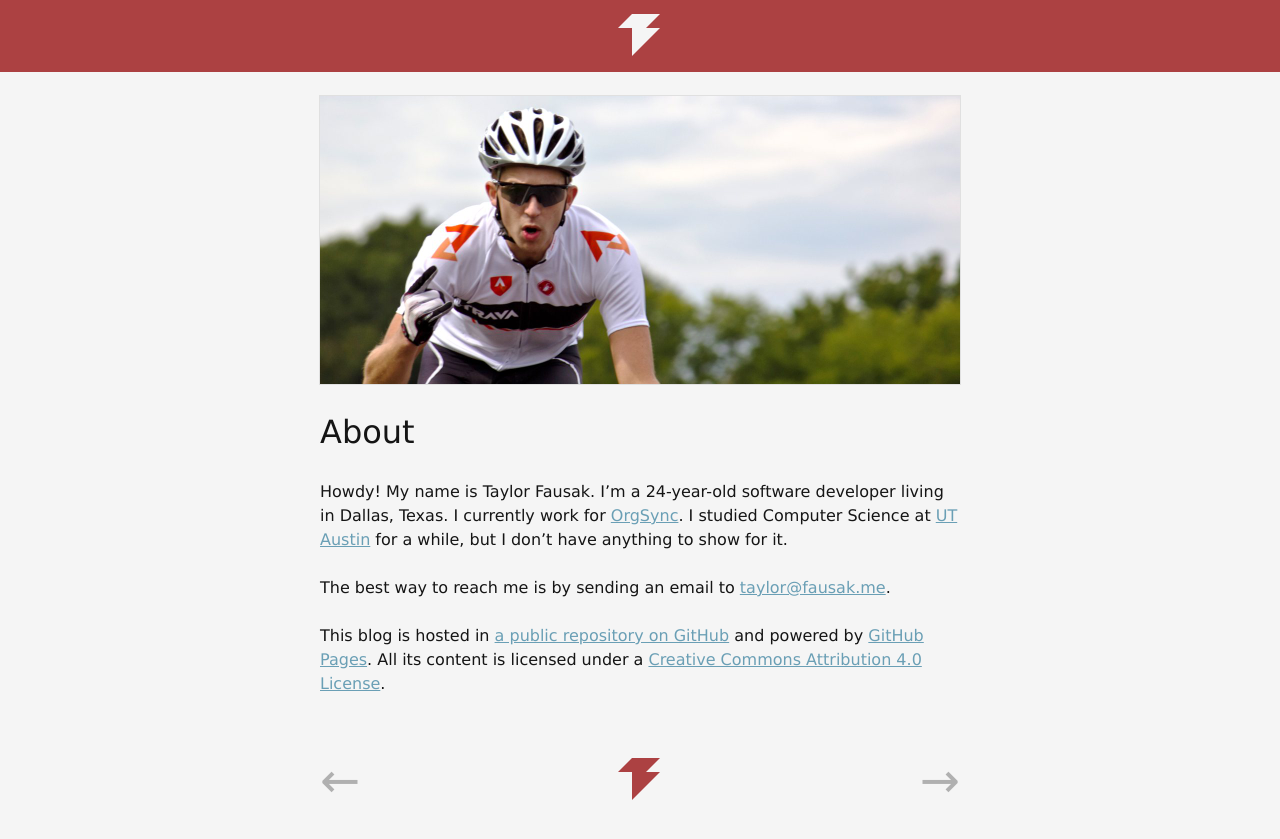
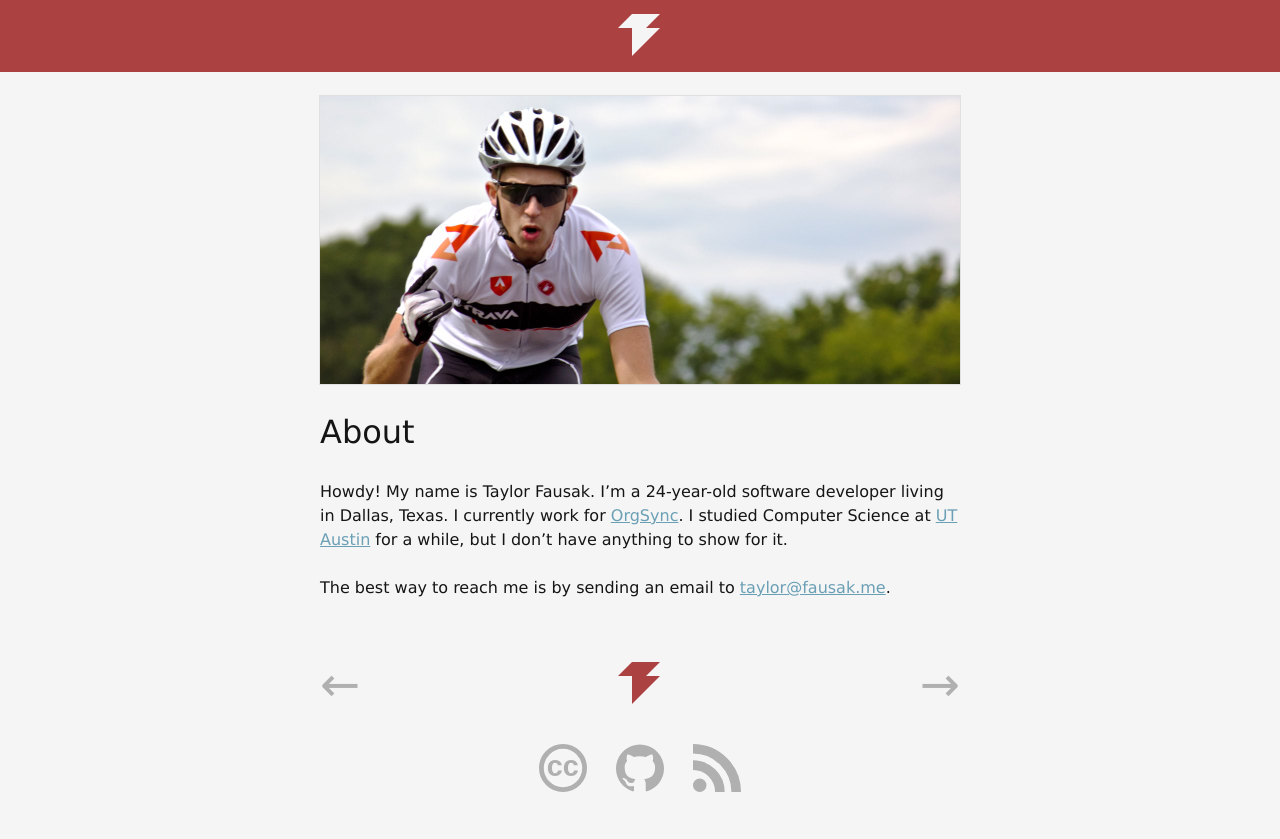
Before and after one commit to tfausak/tfausak.github.io, a Jekyll site: the page built from about.md, in a window 1280 px wide. Shown: the top 839 px of the page. Built offline with Jekyll 4.4.1, drawn with Linux system fonts in a browser that asks for light colours; comment, search, counter and statistics services are not loaded.

Commit message:
Add links to license, source, and feed in footer

```diff
--- a/_includes/footer.html
+++ b/_includes/footer.html
@@ -29,5 +29,27 @@
                 </a>
             </li>
         </ul>
+
+        {% if page.title %}
+            <ul class="external">
+                <li>
+                    <a href="//creativecommons.org/licenses/by/4.0/">
+                        <img alt="Creative Commons" height="1" src="/static/images/creative-commons.svg" width="1">
+                    </a>
+                </li>
+
+                <li>
+                    <a href="//github.com/tfausak/tfausak.github.io">
+                        <img alt="GitHub" height="1" src="/static/images/github.svg" width="1">
+                    </a>
+                </li>
+
+                <li>
+                    <a href="/sitemap.rss">
+                        <img alt="RSS" height="1" src="/static/images/rss.svg" width="1">
+                    </a>
+                </li>
+            </ul>
+        {% endif %}
     </div>
 </footer>
--- a/about.md
+++ b/about.md
@@ -14,14 +14,7 @@ anything to show for it.
 
 The best way to reach me is by sending an email to [taylor@fausak.me][4].
 
-This blog is hosted in [a public repository on GitHub][5] and powered
-by [GitHub Pages][6]. All its content is licensed under a [Creative
-Commons Attribution 4.0 License][7].
-
 [1]: /static/images/taylor-fausak.jpg
 [2]: http://www.orgsync.com
 [3]: http://www.utexas.edu
 [4]: mailto:taylor+honeypot@fausak.me
-[5]: https://github.com/tfausak/tfausak.github.io
-[6]: http://pages.github.com
-[7]: http://creativecommons.org/licenses/by/4.0/
```
Also changed, not shown: static/styles/main.css (+24 -0 lines), static/images/creative-commons.svg (added), static/images/github.svg (added), static/images/rss.svg (added), static/styles/all.min.css.
